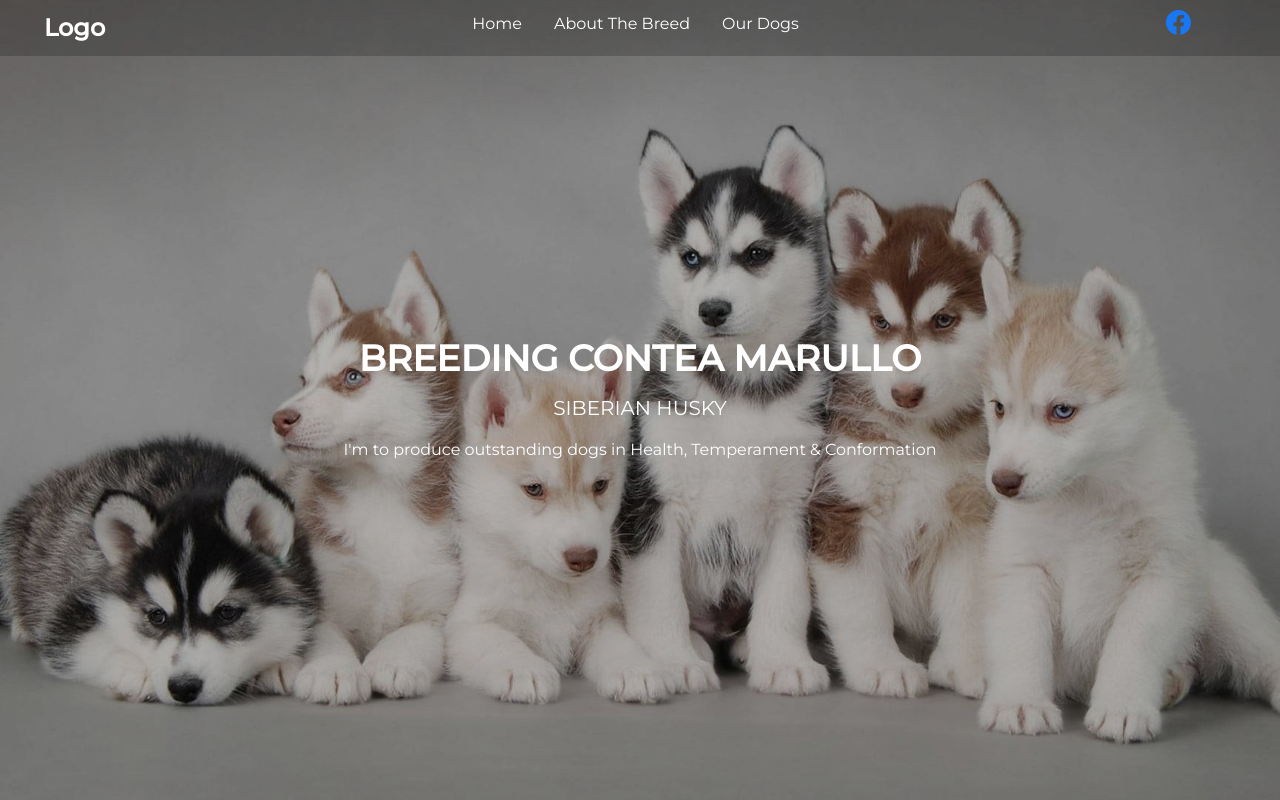
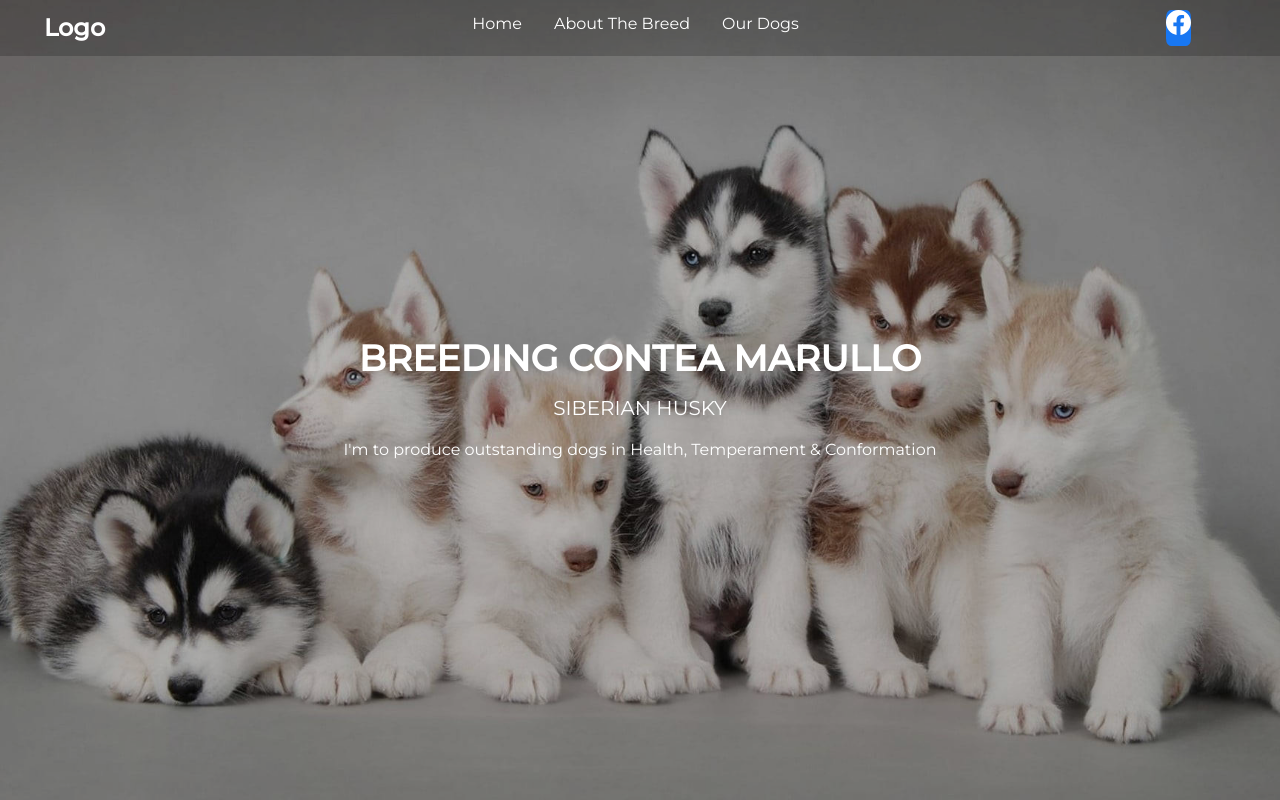
Before and after one commit to IvanaPiscitelli/husky-breeding, a React (Vite) app: page / in a window 1280 px wide. In both pictures the pointer is over the link 1178 px from the left and 28 px from the top of the page. Shown: the top 800 px of the page. Built offline with nearby package versions, Linux system fonts and the light colour scheme; some icons are missing.

Commit message:
added css on react icons

```diff
--- a/src/index.css
+++ b/src/index.css
@@ -27,9 +27,11 @@
 
 /* Social */
 .facebook-icon:hover {
-  color: #1877f2; /* Colore originale di Facebook */
+  background: #1877f2;
+  border-radius: 20%;
 }
 
 .instagram-icon:hover {
-  color: #c13584; /* Uno dei colori originali di Instagram */
+  background: linear-gradient(45deg, #405de6, #5851db, #833ab4, #c13584, #e1306c, #fd1d1d);
+  border-radius: 20%;
 }
```
